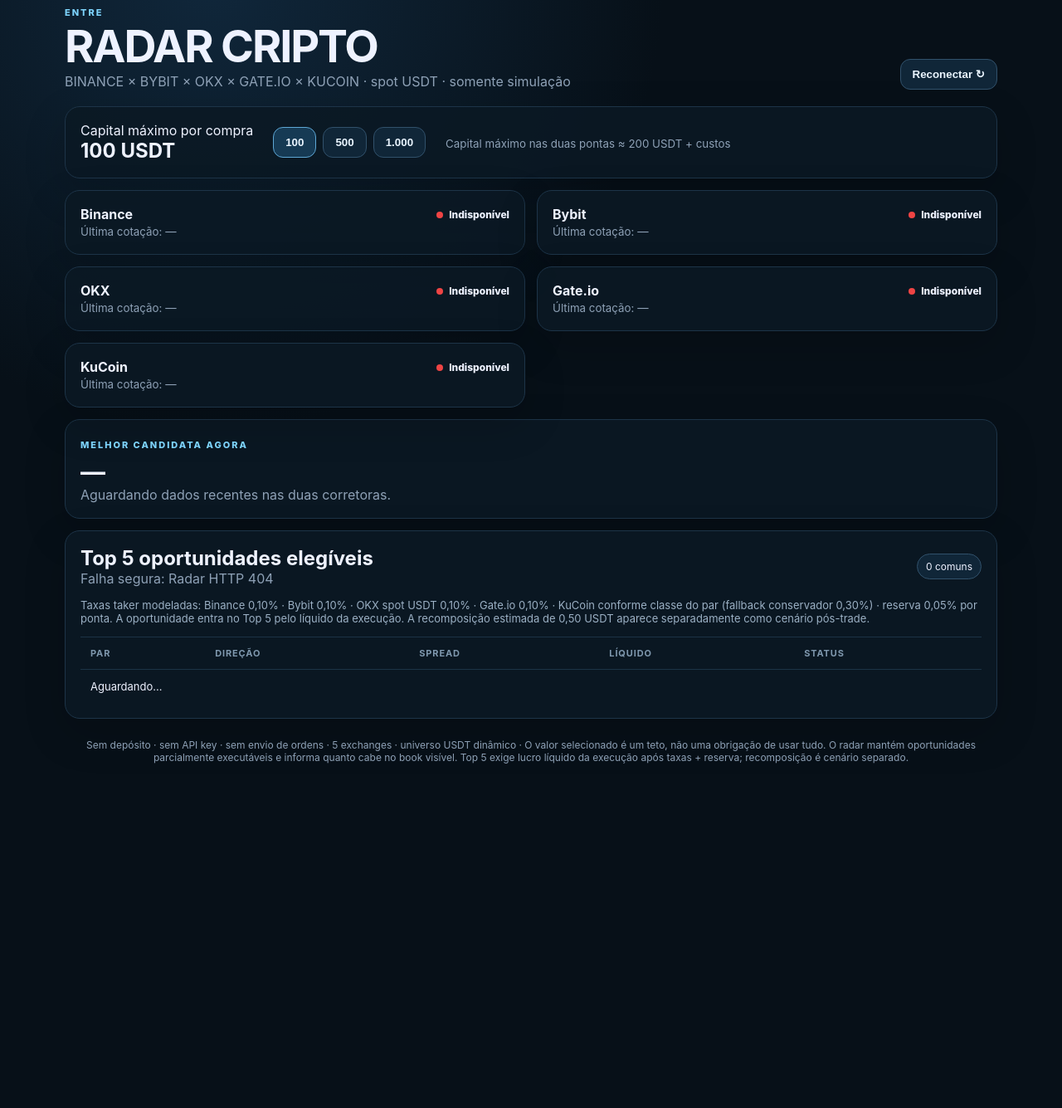
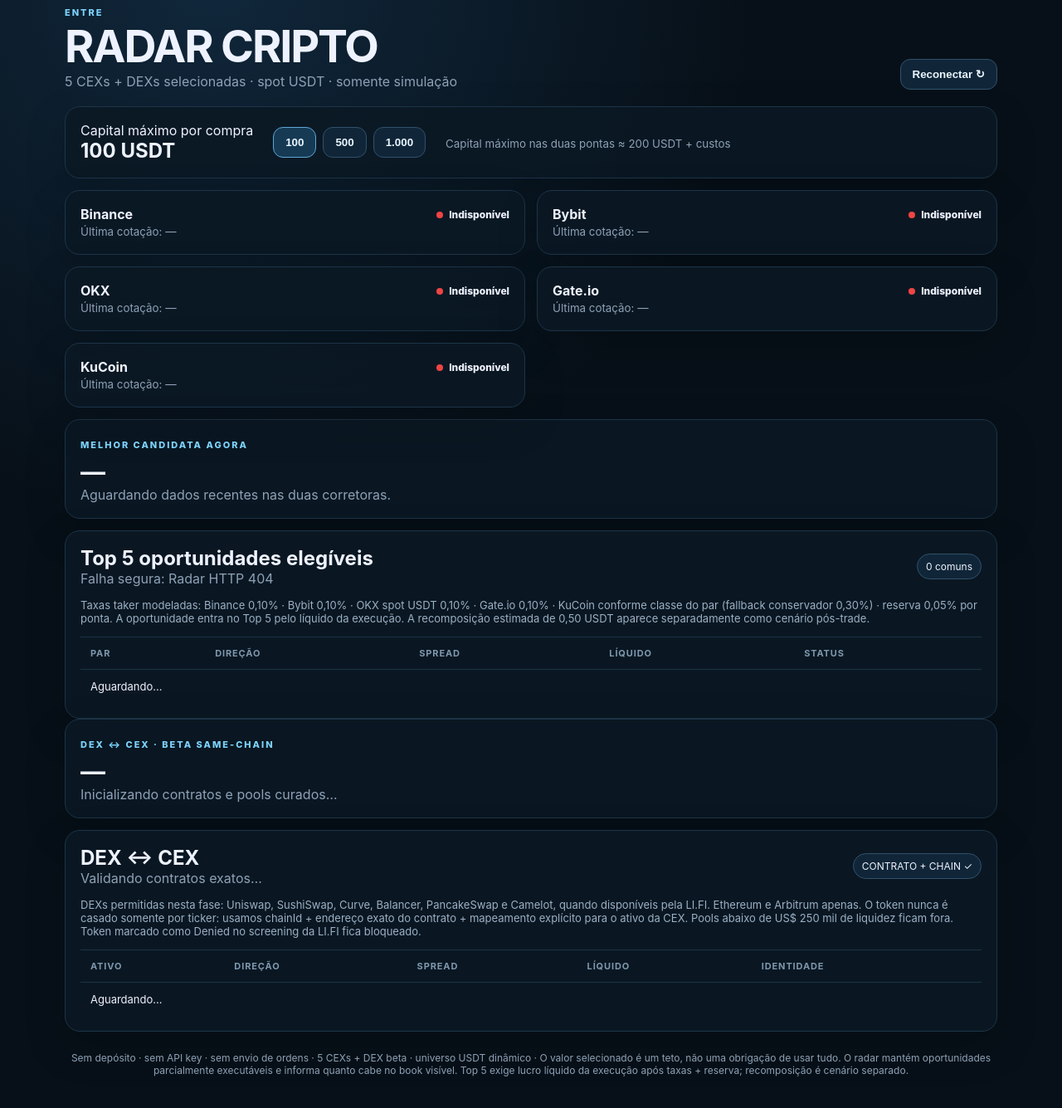
Before and after one commit to Carlosbraga436/bot_arbitragem, a website: page public/index.html in a window 1280 px wide. Shown: the part 25-1360 px from the top of the page at 83% size. Before the commit the page ends 997 px from the top, so only its background shows below. Drawn offline with Linux system fonts and the light colour scheme; no server answers.

Commit message:
feat: add curated DEX beta section

```diff
--- a/public/index.html
+++ b/public/index.html
@@ -9,7 +9,7 @@
 <body>
   <main class="shell">
     <header>
-      <div><span class="eyebrow">ENTRE</span><h1>RADAR CRIPTO</h1><p>BINANCE × BYBIT × OKX × GATE.IO × KUCOIN · spot USDT · somente simulação</p></div>
+      <div><span class="eyebrow">ENTRE</span><h1>RADAR CRIPTO</h1><p>5 CEXs + DEXs selecionadas · spot USDT · somente simulação</p></div>
       <button id="reconnect">Reconectar ↻</button>
     </header>
 
@@ -38,7 +38,18 @@
       <div class="tableWrap"><table><thead><tr><th>Par</th><th>Direção</th><th>Spread</th><th>Líquido</th><th>Status</th></tr></thead><tbody id="rows"><tr><td colspan="5">Aguardando…</td></tr></tbody></table></div>
     </section>
 
-    <footer>Sem depósito · sem API key · sem envio de ordens · 5 exchanges · universo USDT dinâmico · O valor selecionado é um teto, não uma obrigação de usar tudo. O radar mantém oportunidades parcialmente executáveis e informa quanto cabe no book visível. Top 5 exige lucro líquido da execução após taxas + reserva; recomposição é cenário separado.</footer>
+    <section class="card hero">
+      <span class="eyebrow">DEX ↔ CEX · BETA SAME-CHAIN</span>
+      <div id="dexBest"><h2>—</h2><p>Inicializando contratos e pools curados…</p></div>
+    </section>
+
+    <section class="card">
+      <div class="sectionHead"><div><h2 id="dexTableTitle">DEX ↔ CEX</h2><p id="dexSummary">Validando contratos exatos…</p></div><div class="badge">CONTRATO + CHAIN ✓</div></div>
+      <div class="costs">DEXs permitidas nesta fase: Uniswap, SushiSwap, Curve, Balancer, PancakeSwap e Camelot, quando disponíveis pela LI.FI. Ethereum e Arbitrum apenas. O token nunca é casado somente por ticker: usamos chainId + endereço exato do contrato + mapeamento explícito para o ativo da CEX. Pools abaixo de US$ 250 mil de liquidez ficam fora. Token marcado como Denied no screening da LI.FI fica bloqueado.</div>
+      <div class="tableWrap"><table><thead><tr><th>Ativo</th><th>Direção</th><th>Spread</th><th>Líquido</th><th>Identidade</th></tr></thead><tbody id="dexRows"><tr><td colspan="5">Aguardando…</td></tr></tbody></table></div>
+    </section>
+
+    <footer>Sem depósito · sem API key · sem envio de ordens · 5 CEXs + DEX beta · universo USDT dinâmico · O valor selecionado é um teto, não uma obrigação de usar tudo. O radar mantém oportunidades parcialmente executáveis e informa quanto cabe no book visível. Top 5 exige lucro líquido da execução após taxas + reserva; recomposição é cenário separado.</footer>
   </main>
   <script type="module" src="/app.js"></script>
 </body>
```
